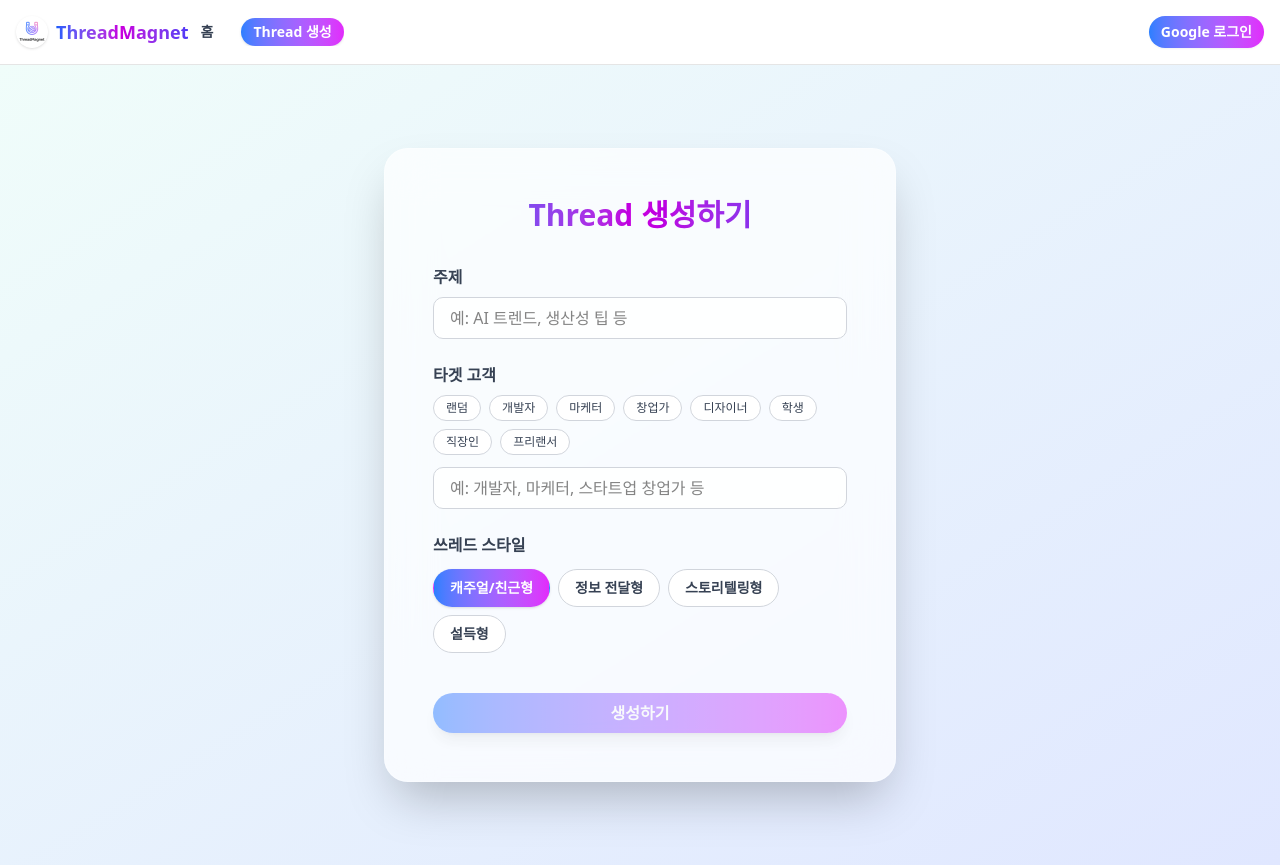
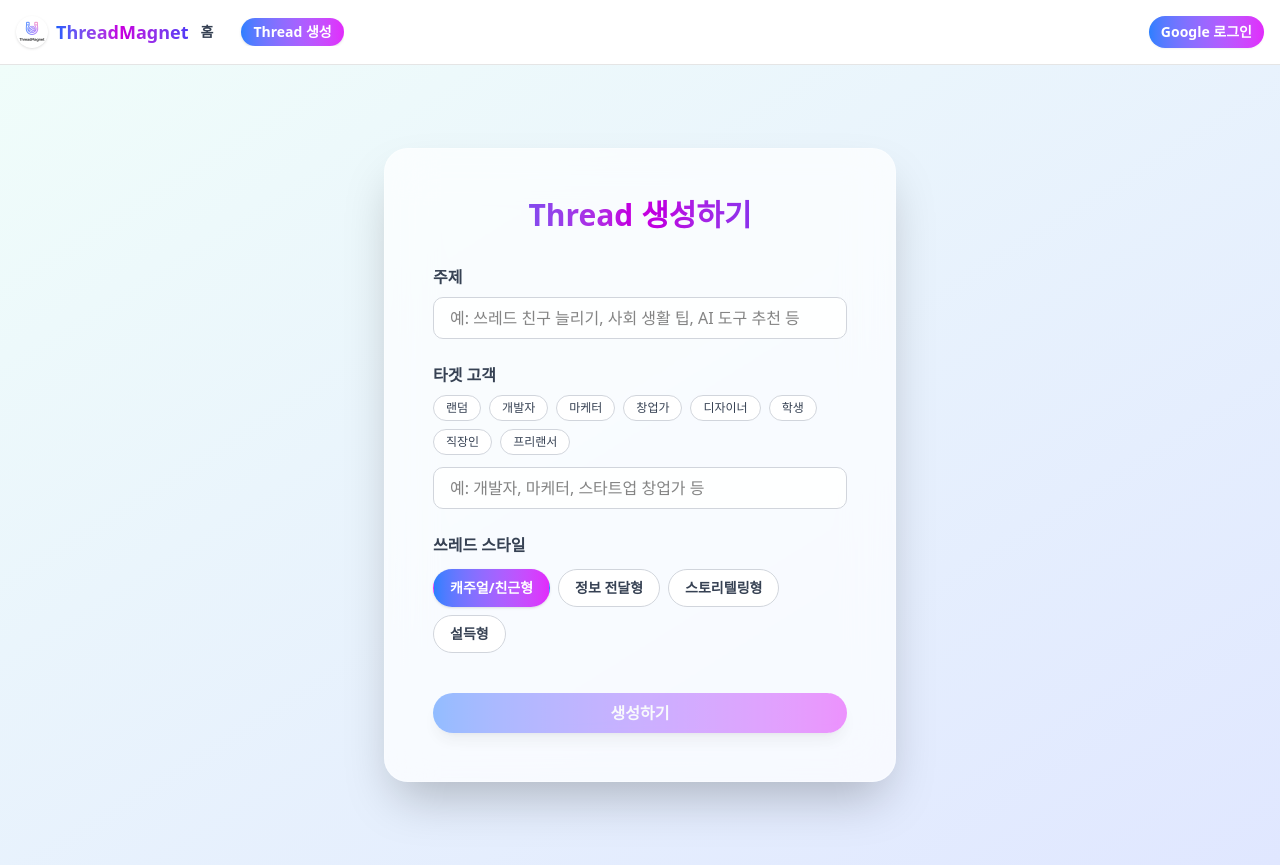
Before and after one commit to byunginhb/thread-magnet, a Next.js app: page /generate in a window 1280 px wide. Built offline with nearby package versions, Linux system fonts and the light colour scheme; no server answers.

Commit message:
GeneratePage 컴포넌트의 입력 필드 플레이스홀더 텍스트를 구체적인 예시로 변경하여 사용자에게 더 나은 안내 제공.

```diff
--- a/src/app/generate/page.tsx
+++ b/src/app/generate/page.tsx
@@ -168,7 +168,7 @@ export default function GeneratePage() {
               type='text'
               value={topic}
               onChange={(e) => setTopic(e.target.value)}
-              placeholder='예: AI 트렌드, 생산성 팁 등'
+              placeholder='예: 쓰레드 친구 늘리기, 사회 생활 팁, AI 도구 추천 등'
               className='rounded-lg border border-gray-300 dark:border-gray-700 bg-white/80 dark:bg-black/30 px-4 py-2 focus:outline-none focus:ring-2 focus:ring-blue-400 dark:focus:ring-blue-600 transition'
               autoComplete='off'
             />
```
